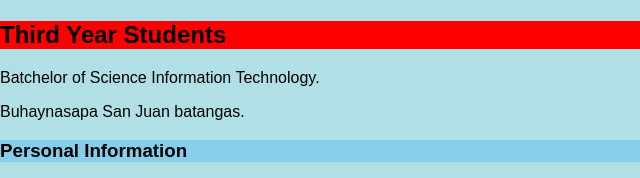
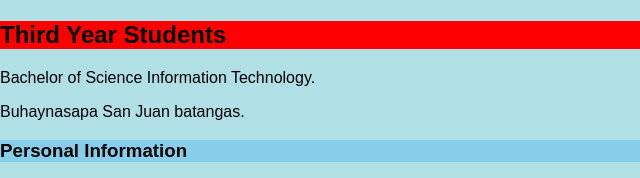
Before and after one commit to cedMRK/cedmark-termulo, a plain HTML site: page index.html in a window 1280 px wide. Shown: the part 475-653 px from the top of the page, 0-640 px from the left. Drawn offline with Linux system fonts and the light colour scheme.

Commit message:
remove t

```diff
--- a/index.html
+++ b/index.html
@@ -38,7 +38,7 @@ body {
     <h1 style="background-color:Yellow">Cedmark B. Termulo</h1>
 	<img src="images/cedmark.jpg" width="100" height="100" alt="">
 	<h2 style="background-color:red">Third Year Students</h2>
-	<p>Batchelor of Science Information Technology.</p>
+	<p>Bachelor of Science Information Technology.</p>
 	<p>Buhaynasapa	San Juan batangas.</p>
 	<h3 style="background-color:SkyBlue">Personal Information</h3>
 	<dl>
```
